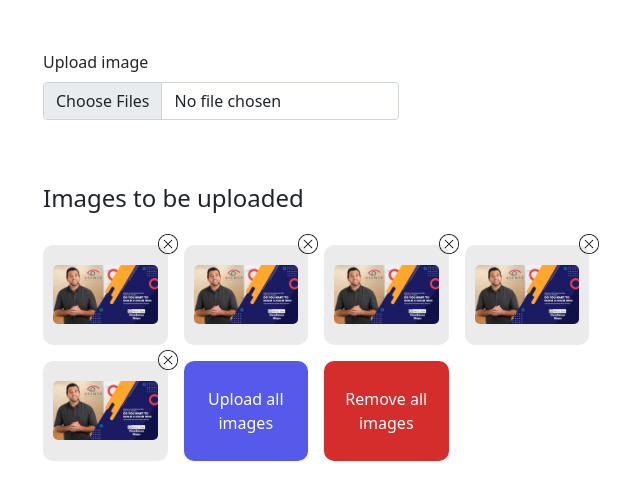
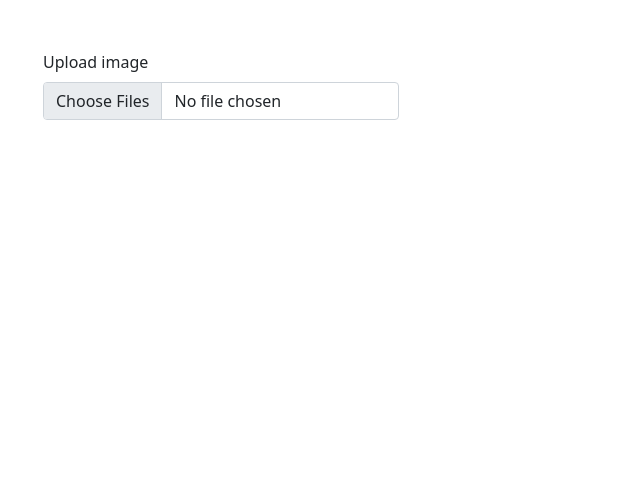
Before and after one commit to nibiralpha/image-resize, a React (Create React App) app: page / in a window 1280 px wide. Shown: the top 500 px of the page, without its empty margins (39-679 px from the left). Built offline with nearby package versions, Linux system fonts and the light colour scheme.

Commit message:
on select images show thumbnail of that images

```diff
--- a/src/Component/Upload.component.js
+++ b/src/Component/Upload.component.js
@@ -7,11 +7,11 @@ export default class UploadImages extends Component {
     super(props)
     this.state = {
       images: [
-        { id: Math.random(0, 10), url: "/og-image.png", resize: "110x110" },
-        { id: Math.random(0, 10), url: "/og-image.png", resize: "110x110" },
-        { id: Math.random(0, 10), url: "/og-image.png", resize: "110x110" },
-        { id: Math.random(0, 10), url: "/og-image.png", resize: "110x110" },
-        { id: Math.random(0, 10), url: "/og-image.png", resize: "110x110" },
+        // { id: Math.random(0, 10), url: "/og-image.png", resize: "110x110" },
+        // { id: Math.random(0, 10), url: "/og-image.png", resize: "110x110" },
+        // { id: Math.random(0, 10), url: "/og-image.png", resize: "110x110" },
+        // { id: Math.random(0, 10), url: "/og-image.png", resize: "110x110" },
+        // { id: Math.random(0, 10), url: "/og-image.png", resize: "110x110" },
       ]
     };
 
@@ -23,13 +23,15 @@ export default class UploadImages extends Component {
   }
 
   onSelectFiles(e) {
-    console.log(e.target.files);
-    let files = e.target.files;
+    let selectedfFles = [...this.state.images, ...e.target.files];
+    let filesToBeUploaded = [];
 
-    for (let i = 0; i < files.length; i++) {
-      let file = files[i];
-      console.log(file);
+    for (let i = 0; i < selectedfFles.length; i++) {
+      let selectedFile = selectedfFles[i];
+      filesToBeUploaded.push(selectedFile);
     }
+
+    this.setState({ images: filesToBeUploaded });
   }
 
   render() {
@@ -43,18 +45,17 @@ export default class UploadImages extends Component {
             <label className="form-label" htmlFor="customFile">Upload image</label>
             <input multiple type="file" className="form-control" id="customFile" onChange={this.onSelectFiles} />
           </div>
-
-          {/* <div className="col-md-4 relative">
-            <button disabled="disabled" type="button" className="btn btn-primary bottom">Upload</button>
-          </div> */}
         </div>
 
+
+        {images.length > 0 && (
+          <>
             <div className="row mt-5 gx-3 gy-3">
               <h4 className="mb-3">Images to be uploaded</h4>
               {images.map((image) => (
                 <div className="col-md-3">
                   <div className="img-thumb">
-                <div className="thumb"><img src="/og-image.png"></img></div>
+                    <div className="thumb"><img src={URL.createObjectURL(image)}></img></div>
                     <div className="thumb-close"><img src="/close-icon.png"></img></div>
                   </div>
                 </div>
@@ -72,7 +73,8 @@ export default class UploadImages extends Component {
                 </div>
               </div>
             </div>
-
+          </>
+        )}
 
       </div>
     );
```
Lines whose indentation alone changed are shown as unchanged.
